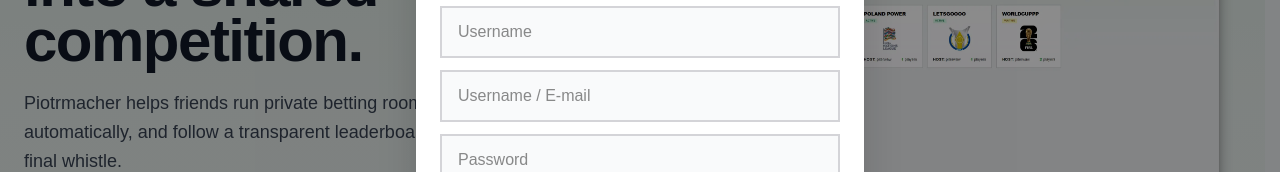
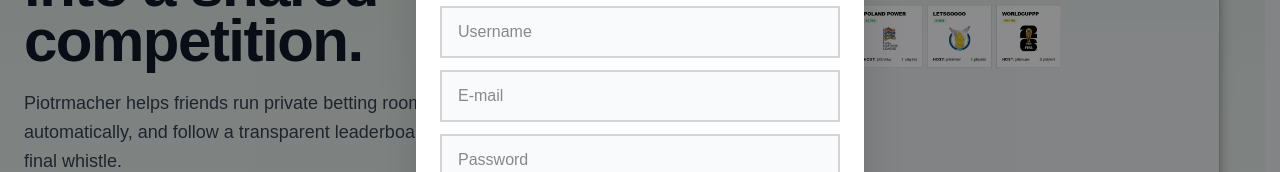
Before and after one commit to petterwaw/piotrmacher, a Next.js app: page / in a window 1280 px wide. Both pictures are taken after a click on the button "Register". Shown: the part 265-437 px from the top of the page. Built offline with nearby package versions, Linux system fonts and the light colour scheme; no server answers.

Commit message:
typo fix

```diff
--- a/app/components/Header.tsx
+++ b/app/components/Header.tsx
@@ -345,7 +345,7 @@ export default function Header() {
               type="email"
               value={email}
               onChange={(event) => setEmail(event.target.value)}
-              placeholder="Username / E-mail"
+              placeholder="E-mail"
               className="mb-3 w-full border-2 border-zinc-300 bg-gray-50 px-4 py-3 outline-none focus:border-[#66BB6A]"
             />
 
```
